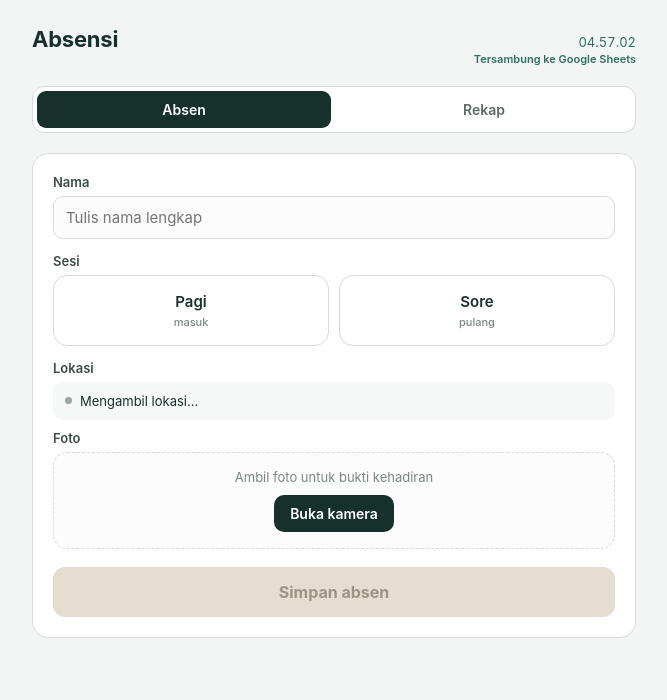
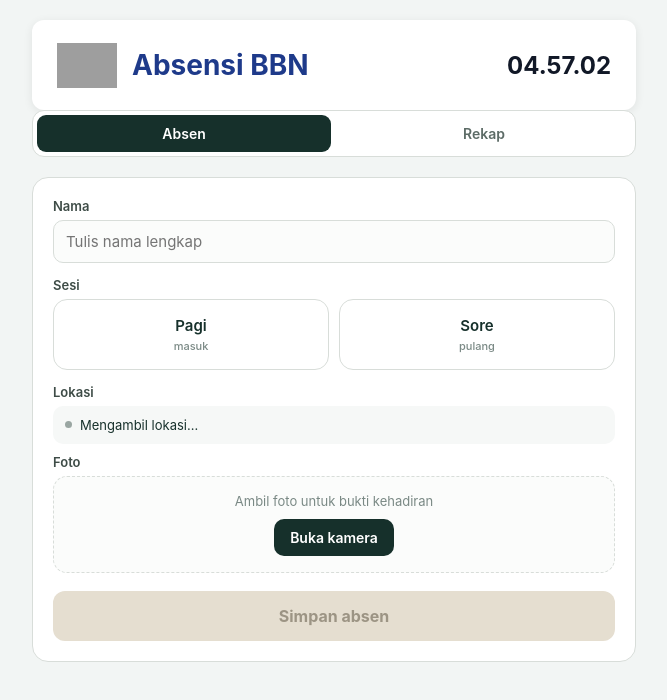
Before and after one commit to saputrafs/absensi-bbn, a plain HTML site: page index.html in a window 1280 px wide. Shown: the whole page, without its empty margins (306-973 px from the left). Drawn offline with Linux system fonts and the light colour scheme; grey boxes are pictures that could not be loaded.

Commit message:
Update index.html

```diff
--- a/index.html
+++ b/index.html
@@ -3,7 +3,7 @@
 <head>
 <meta charset="UTF-8">
 <meta name="viewport" content="width=device-width, initial-scale=1.0">
-<title>Absensi</title>
+<title>Absensi BBN</title>
 <style>
   :root{
     --ink:#16302B;
@@ -25,9 +25,43 @@
     min-height:100vh;
   }
   .wrap{max-width:640px; margin:0 auto; padding:20px 18px 60px;}
-  header{display:flex; align-items:baseline; justify-content:space-between; margin-bottom:18px; padding-top:6px;}
-  header h1{font-family:var(--font-head); font-size:22px; font-weight:700; margin:0; letter-spacing:-0.01em;}
-  header .clock{font-size:13px; color:var(--teal); font-variant-numeric:tabular-nums;}
+  header{
+    display:flex;
+    justify-content:space-between;
+    align-items:center;
+    padding:15px 25px;
+    background:#fff;
+    border-radius:12px;
+    box-shadow:0 2px 10px rgba(0,0,0,.08);
+}
+
+.header-left{
+    display:flex;
+    align-items:center;
+    gap:15px;
+}
+
+.header-left img{
+    width:60px;
+    height:60px;
+    object-fit:contain;
+}
+
+.header-left h1{
+    margin:0;
+    font-size:28px;
+    color:#1e3a8a;
+}
+
+.header-right{
+    text-align:right;
+}
+
+.clock{
+    font-size:24px;
+    font-weight:700;
+    color:#111827;
+}
   nav.tabs{display:flex; gap:6px; background:var(--card); border:1px solid var(--border); border-radius:12px; padding:4px; margin-bottom:20px;}
   nav.tabs button{flex:1; border:none; background:transparent; padding:10px 8px; font-family:var(--font); font-size:14px; font-weight:600; color:#5C6B66; border-radius:9px; cursor:pointer;}
   nav.tabs button.active{background:var(--ink); color:#fff;}
@@ -111,13 +145,16 @@
 </head>
 <body>
 <div class="wrap">
-  <header>
-    <h1>Absensi</h1>
-    <div style="text-align:right;">
-      <div class="clock" id="clock">--:--:--</div>
-      <div style="font-size:11px; font-weight:600; color:var(--teal); padding:2px 0;">Tersambung ke Google Sheets</div>
+<header>
+    <div class="header-left">
+        <img src="http://static-server.atw-corp.com/bbn/BBN22.webp" alt="BBN Logo">
+        <h1>Absensi BBN</h1>
     </div>
-  </header>
+
+    <div class="header-right">
+        <div class="clock" id="clock">--:--:--</div>
+    </div>
+</header>
 
   <nav class="tabs">
     <button class="active" data-tab="absen">Absen</button>
```
